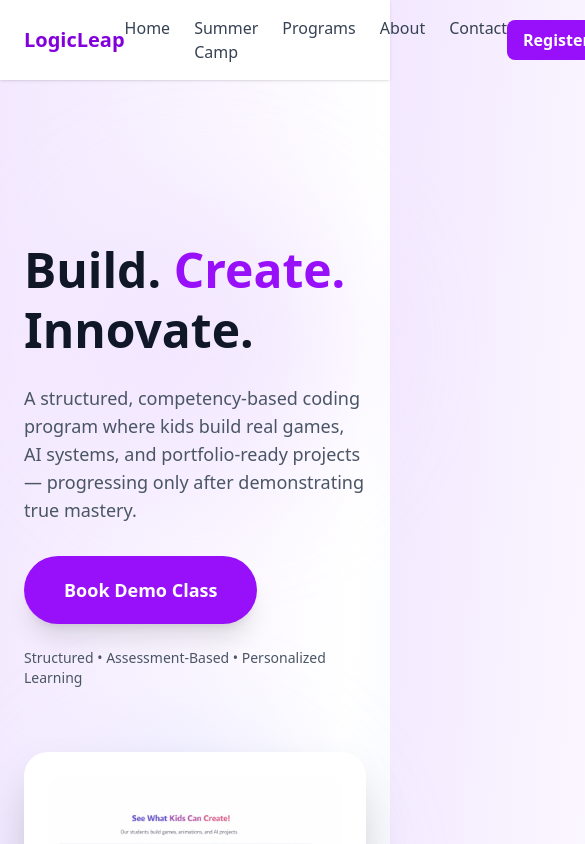
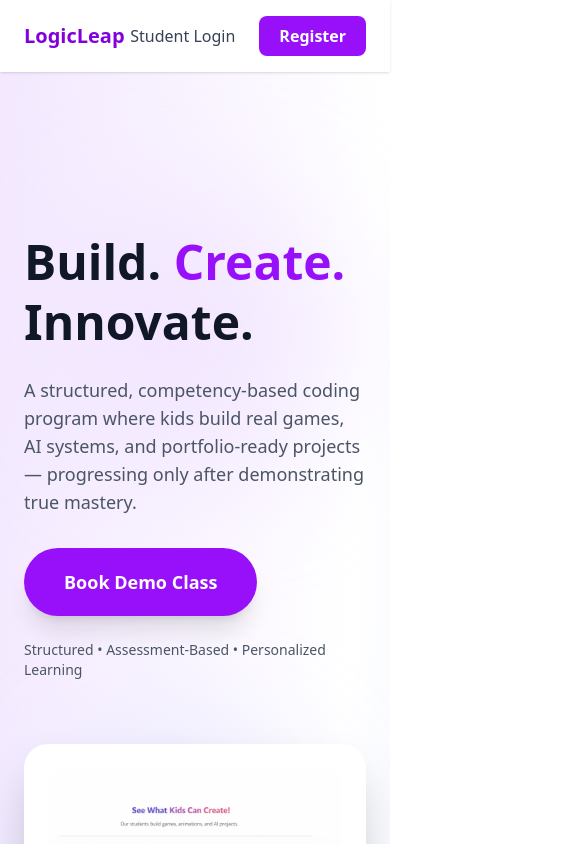
Before and after one commit to srushteesingh/logicleap-platform, a Next.js app: page / in a window 390 px wide. Shown: the top 844 px of the page, 585 px wide, since content can reach past the window. Built offline with nearby package versions, Linux system fonts and the light colour scheme.

Commit message:
Improve header layout and spacing

```diff
--- a/app/layout.tsx
+++ b/app/layout.tsx
@@ -28,29 +28,60 @@ export default function RootLayout({
       <body className="relative min-h-screen bg-gradient-to-br from-purple-100 via-white to-indigo-100 text-gray-900 antialiased overflow-x-hidden">
         {/* HEADER */}
         <header className="w-full bg-white shadow-sm sticky top-0 z-50">
-          <div className="max-w-7xl mx-auto px-6 py-4 flex justify-between items-center">
+          <div className="max-w-7xl mx-auto px-6 py-4 flex items-center justify-between">
             {/* Logo */}
-            <div className="text-xl font-bold text-purple-700">LogicLeap</div>
+            <Link href="/" className="text-xl font-bold text-purple-700">
+              LogicLeap
+            </Link>
 
             {/* Navigation */}
-            <nav className="flex gap-6 text-gray-700 font-medium">
-              <Link href="/">Home</Link>
-              <Link href="/summer-camp">Summer Camp</Link>
-              <Link href="#">Programs</Link>
-              <Link href="#">About</Link>
-              <Link href="#">Contact</Link>
+            <nav className="hidden md:flex items-center gap-10 text-gray-700 font-medium">
+              <Link href="/" className="hover:text-purple-600 transition">
+                Home
+              </Link>
+
+              <Link
+                href="/summer-camp"
+                className="hover:text-purple-600 transition"
+              >
+                Summer Camp
+              </Link>
+
+              <Link
+                href="/programs"
+                className="hover:text-purple-600 transition"
+              >
+                Programs
+              </Link>
+
+              <Link href="/about" className="hover:text-purple-600 transition">
+                About
+              </Link>
+
+              <Link
+                href="/contact"
+                className="hover:text-purple-600 transition"
+              >
+                Contact
+              </Link>
             </nav>
 
-            {/* CTA */}
-            <Link
-              href="/summer-camp"
-              className="bg-purple-600 text-white px-4 py-2 rounded-lg font-semibold"
-            >
-              Register
-            </Link>
-            <Link href="/student-login" className="text-gray-700 font-medium">
-              Student Login
-            </Link>
+            {/* Right Side Actions */}
+            <div className="flex items-center gap-6">
+              <Link
+                href="/student-login"
+                className="text-gray-700 font-medium hover:text-purple-600 transition"
+              >
+                Student Login
+              </Link>
+
+              <Link
+                href="/summer-camp"
+                className="bg-purple-600 hover:bg-purple-700 text-white px-5 py-2 rounded-lg font-semibold transition"
+              >
+                Register
+              </Link>
+            </div>
           </div>
         </header>
 
```
